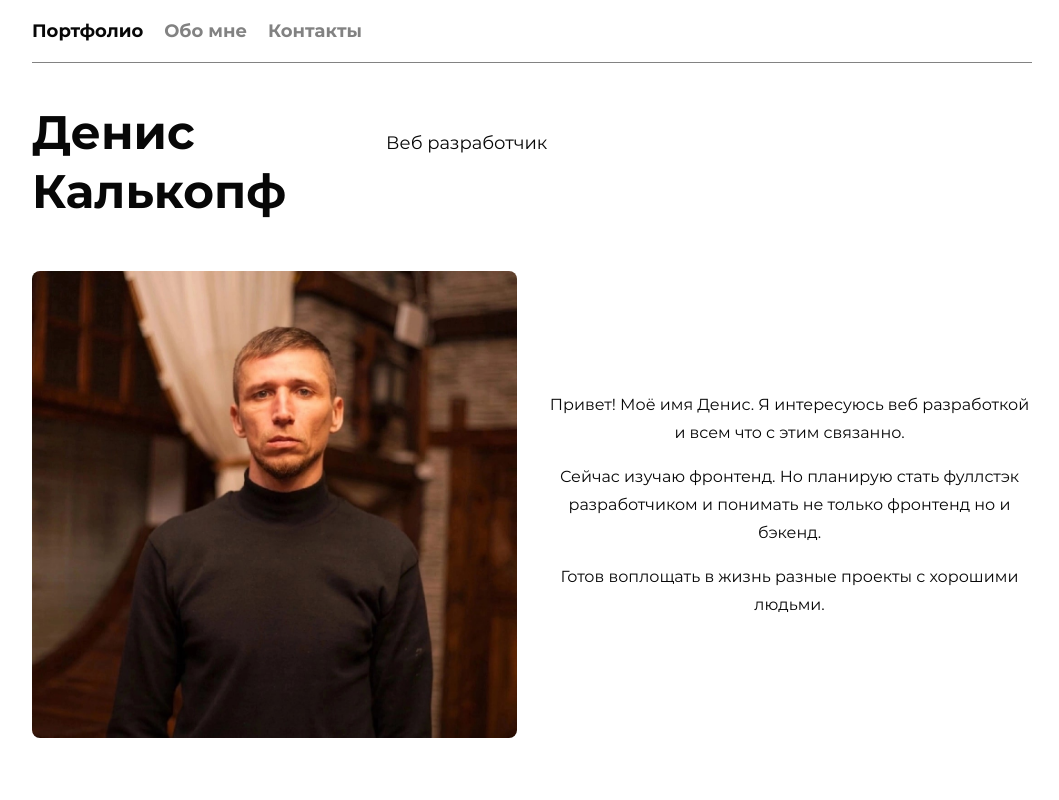
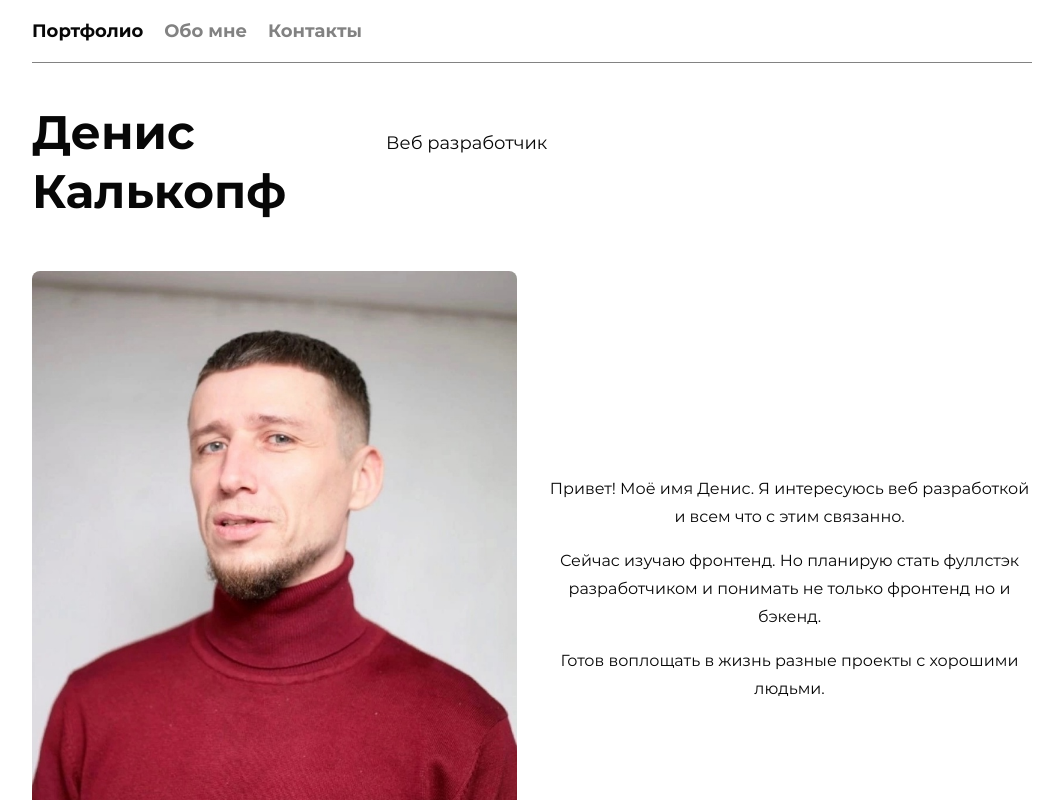
Before and after one commit to DenisJet/my-portfolio, a React (Create React App) app: page / in a window 1280 px wide. Shown: the top 800 px of the page, without its empty margins (108-1167 px from the left). Built offline with nearby package versions, Linux system fonts and the light colour scheme.

Commit message:
changed main photo

```diff
--- a/src/components/blocks/intro/intro.jsx
+++ b/src/components/blocks/intro/intro.jsx
@@ -6,7 +6,7 @@ import {
   IntroImage,
   IntroText,
 } from './styled';
-import photo1 from '../../../assets/my-photo1.jpg';
+import photo from '../../../assets/my-photo3.jpg';
 
 export default function Intro({ className }) {
   return (
@@ -20,7 +20,7 @@ export default function Intro({ className }) {
         <p>Веб разработчик</p>
       </IntroTitle>
       <IntroWrapper>
-        <IntroImage alt="Denis Kalkopf" src={photo1} height="400" width="400" />
+        <IntroImage alt="Denis Kalkopf" src={photo} height="400" width="400" />
         <IntroText>
           <p>
             Привет! Моё имя Денис. Я интересуюсь веб разработкой и всем что с
```
Also changed, not shown: src/assets/my-photo3.jpg (added).
